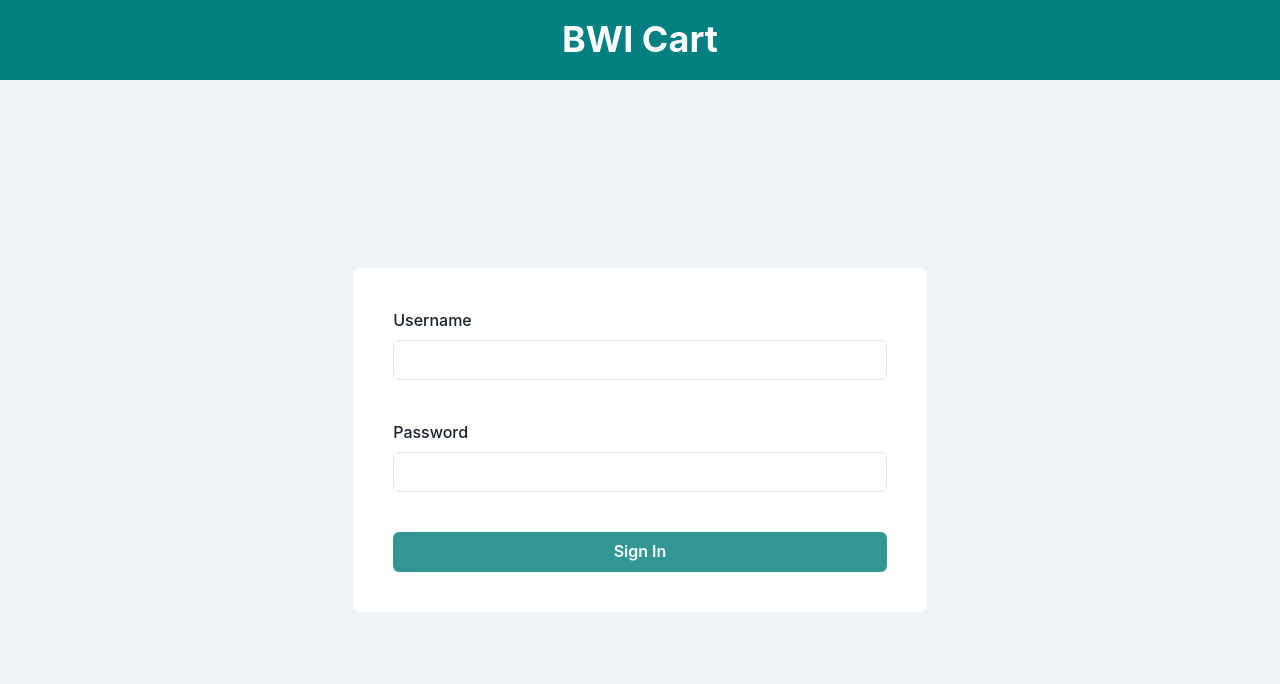
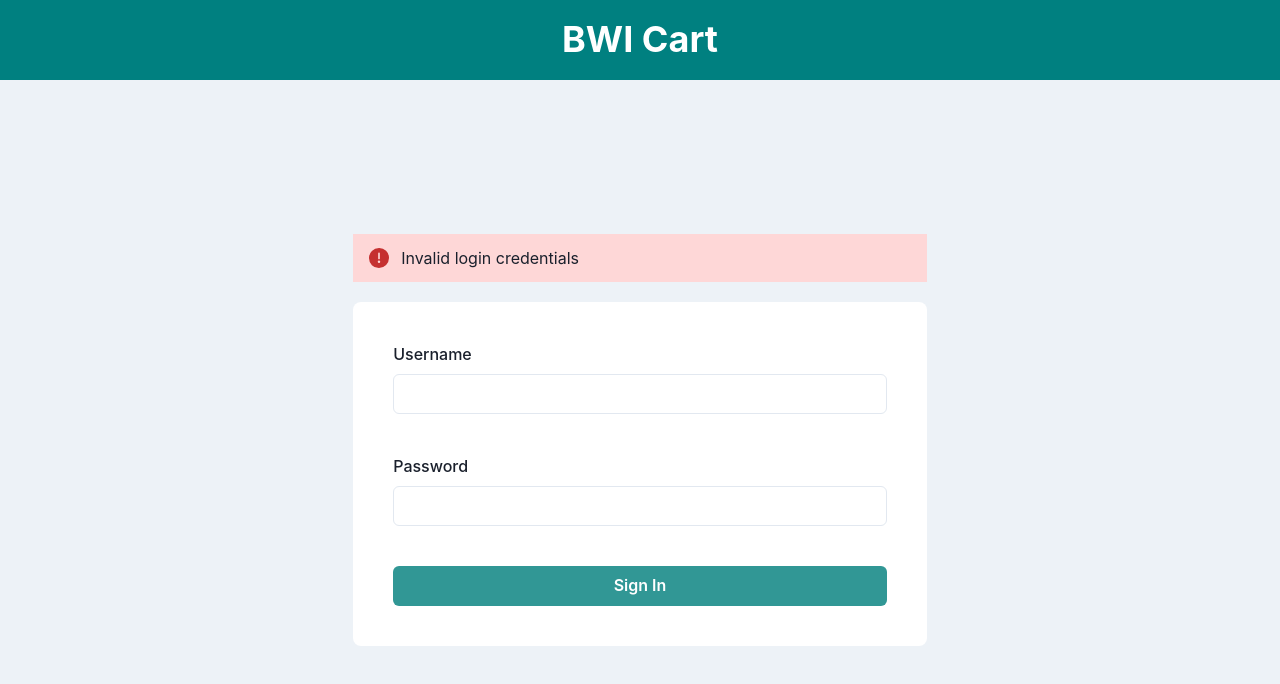
Before and after one commit to shardul523/gwi-assignment, a React (Vite) app: page /sign-in in a window 1280 px wide. Both pictures are taken after a click on the button "Sign In". Shown: the top 684 px of the page. Built offline with nearby package versions, Linux system fonts and the light colour scheme; no server answers.

Commit message:
Added an alert for wrong login credentials

```diff
--- a/src/components/layouts/BodyLayout.jsx
+++ b/src/components/layouts/BodyLayout.jsx
@@ -4,6 +4,8 @@ const BodyLayout = ({ children }) => (
   <Container
     minH={"90vh"}
     display={"flex"}
+    flexDir={"column"}
+    gap={5}
     justifyContent={"center"}
     alignItems={"center"}
   >
--- a/src/pages/SignInPage.jsx
+++ b/src/pages/SignInPage.jsx
@@ -1,5 +1,13 @@
 import { useCallback, useState } from "react";
-import { Box, Button, FormControl, FormLabel, Input } from "@chakra-ui/react";
+import {
+  Alert,
+  AlertIcon,
+  Box,
+  Button,
+  FormControl,
+  FormLabel,
+  Input,
+} from "@chakra-ui/react";
 import BodyLayout from "../components/layouts/BodyLayout";
 import { useAuth } from "../context";
 
@@ -18,6 +26,11 @@ const SignInPage = () => {
 
   return (
     <BodyLayout>
+      {isError && (
+        <Alert status="error">
+          <AlertIcon /> Invalid login credentials
+        </Alert>
+      )}
       <FormControl
         p={10}
         bg={"white"}
```
